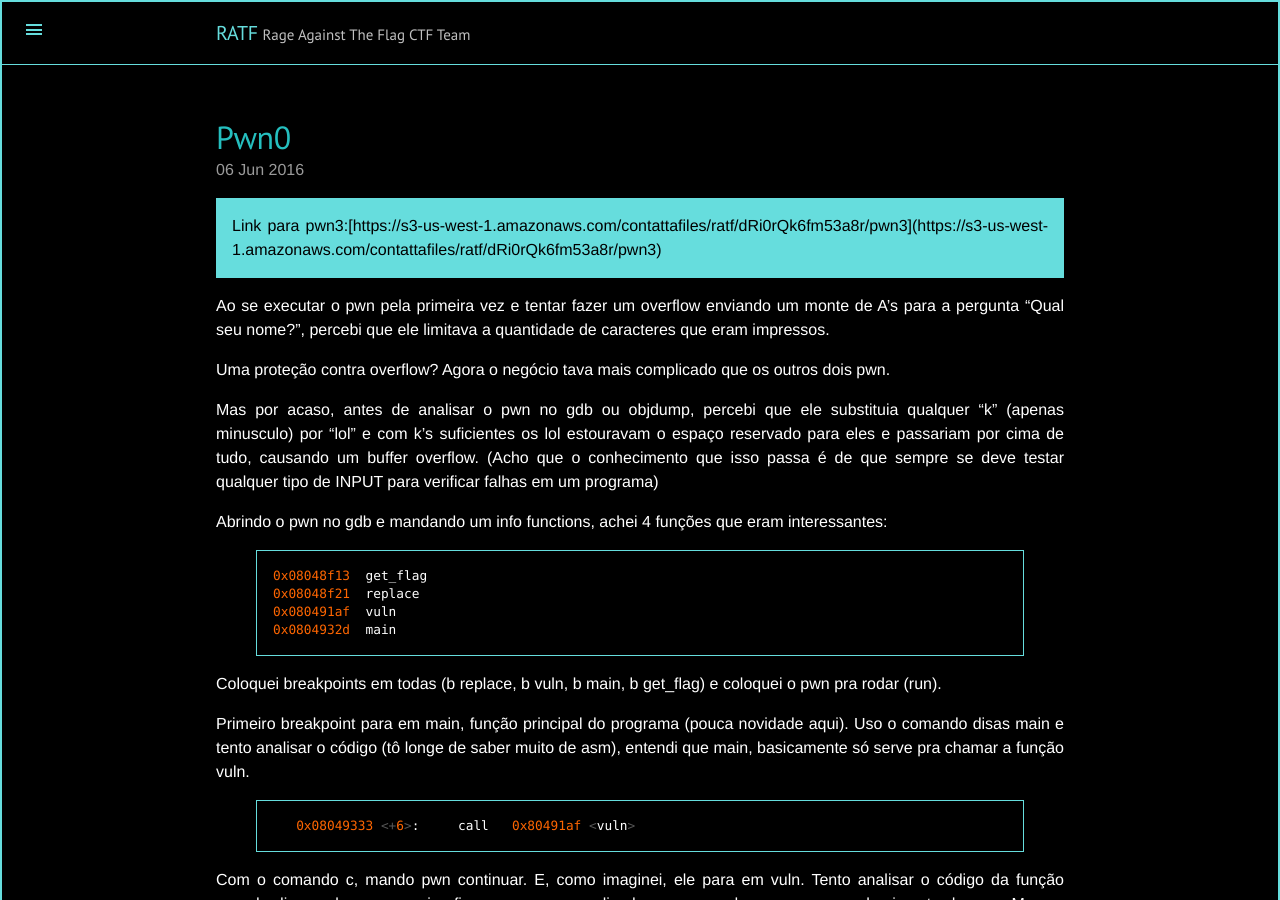
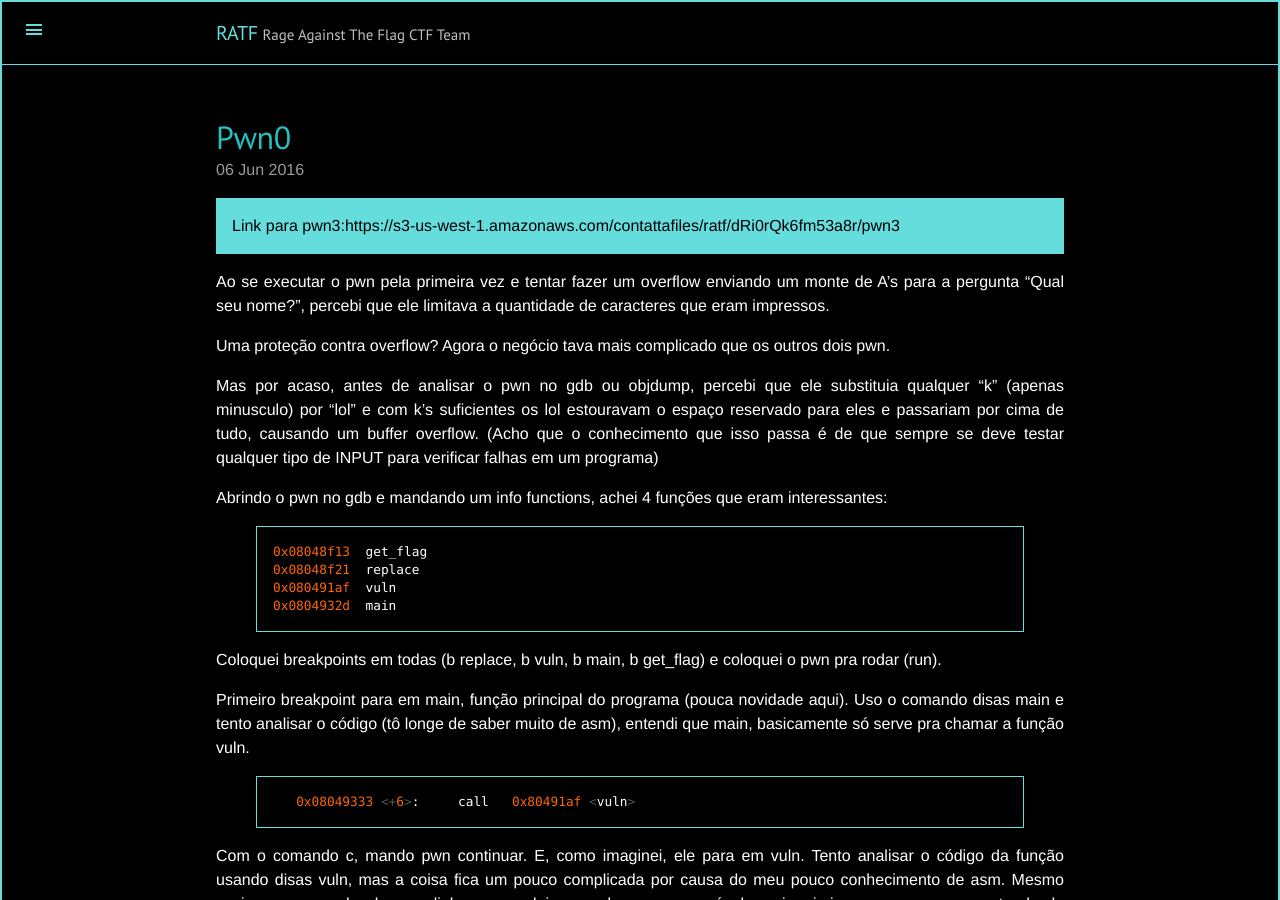
Before and after one commit to ratf/ratf.github.io, a Jekyll site: the page built from _posts/2016-06-06-pwn0-hackaflag.md, in a window 1280 px wide and 900 px high. Built offline with Jekyll 4.4.1, drawn with Linux system fonts in a browser that asks for light colours; some of the changed lines change nothing that is shown.

Commit message:
Updated 2016-06-06-pwn0-hackaflag.md

```diff
--- a/_posts/2016-06-06-pwn0-hackaflag.md
+++ b/_posts/2016-06-06-pwn0-hackaflag.md
@@ -5,7 +5,7 @@ categories:
   - Hackaflag aracaju
 published: true
 ---
-<div class="message">Link para pwn3:[https://s3-us-west-1.amazonaws.com/contattafiles/ratf/dRi0rQk6fm53a8r/pwn3](https://s3-us-west-1.amazonaws.com/contattafiles/ratf/dRi0rQk6fm53a8r/pwn3)</div>
+<div class="message">Link para pwn3:https://s3-us-west-1.amazonaws.com/contattafiles/ratf/dRi0rQk6fm53a8r/pwn3</div>
 Ao se executar o pwn pela primeira vez e tentar fazer um overflow enviando um monte de A's para a pergunta "Qual seu nome?", percebi que ele limitava a quantidade de caracteres que eram impressos.
 
 Uma proteção contra overflow? Agora o negócio tava mais complicado que os outros dois pwn.
```
